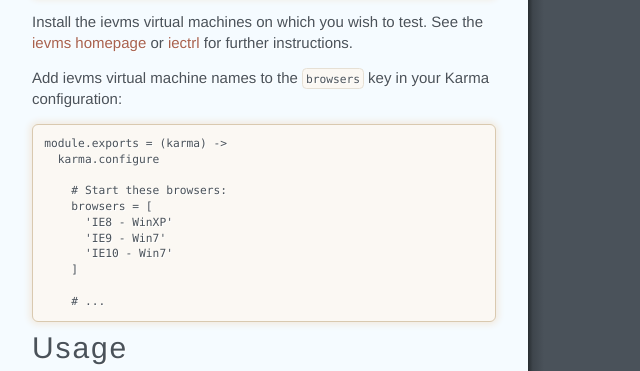
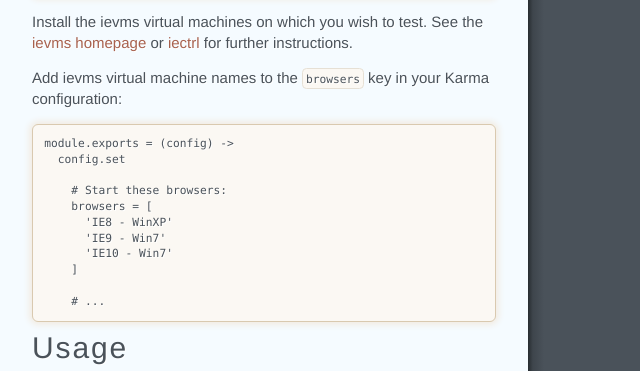
Before and after one commit to xdissent/karma-ievms, a plain HTML site: page index.html in a window 1280 px wide. Shown: the part 1084-1455 px from the top of the page, 0-640 px from the left. Drawn offline with Linux system fonts and the light colour scheme.

Commit message:
Generated documentation for c3ba1fbe35f3771bb9da93ba1045247139baeaa5

```diff
--- a/index.html
+++ b/index.html
@@ -41,8 +41,8 @@
 <p>Add ievms virtual machine names to the <code>browsers</code> key in your Karma
 configuration:</p>
 
-<pre><code class="coffee">module.exports = (karma) -&gt;
-  karma.configure
+<pre><code class="coffee">module.exports = (config) -&gt;
+  config.set
 
     # Start these browsers:
     browsers = [
```
